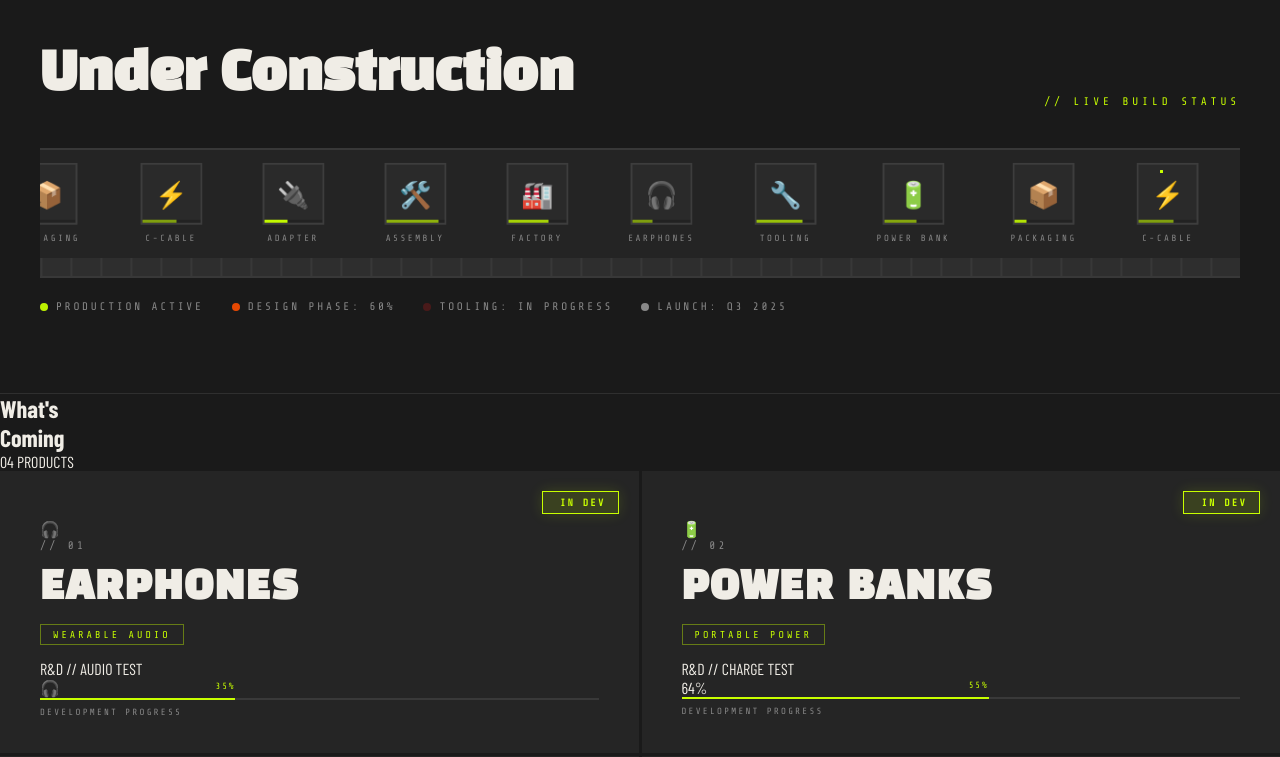
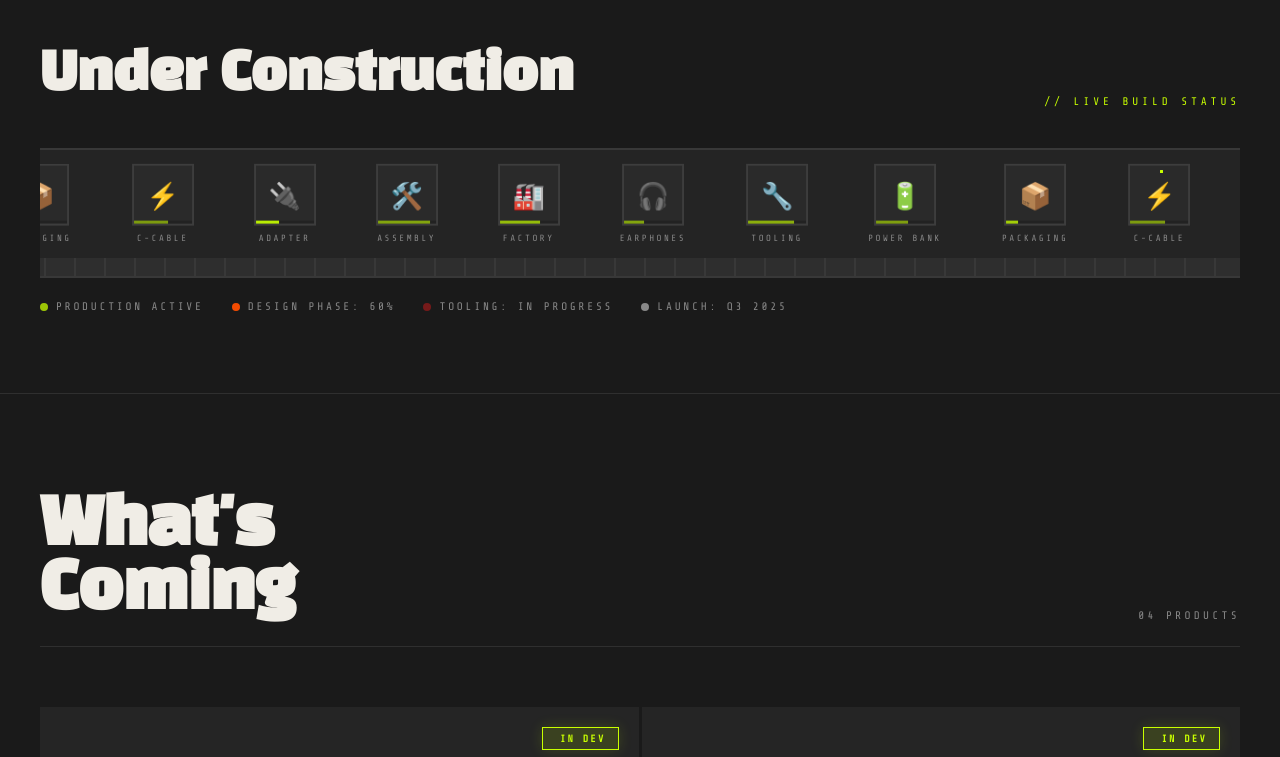
Before and after one commit to jaysnwn/CONQRETE_WEBSITE, a Next.js app: page / in a window 1280 px wide. Shown: the part 1400-2157 px from the top of the page. Built offline with nearby package versions, Linux system fonts and the light colour scheme; a web font is replaced by a local one.

Commit message:
fix: the whats coming in homepage

```diff
--- a/app/globals.css
+++ b/app/globals.css
@@ -127,6 +127,14 @@ footer { padding:40px; display:flex; justify-content:space-between; align-items:
 [data-theme="light"] .social-link:hover { color:#ff4500; }
 
 /* ====== HOME PAGE ====== */
+
+/* ====== HOME PAGE: WHAT'S COMING SECTION ====== */
+.products-section { padding:100px 40px; transition:background 0.5s; }
+.section-header { display:flex; justify-content:space-between; align-items:flex-end; margin-bottom:60px; border-bottom:1px solid var(--border); padding-bottom:24px; transition:border-color 0.5s; }
+.section-title { font-family:'Black Han Sans',sans-serif; font-size:clamp(36px,5vw,64px); letter-spacing:-0.01em; line-height:1; color:var(--text); transition:color 0.5s; }
+.section-num { font-family:'Share Tech Mono',monospace; font-size:11px; letter-spacing:0.3em; color:var(--muted); transition:color 0.5s; }
+.product-icon { font-size:44px; margin-bottom:22px; display:block; }
+
 .hero { min-height:100vh; display:flex; flex-direction:column; justify-content:center; padding:120px 40px 60px; position:relative; overflow:hidden; }
 .bg-word { position:absolute; top:50%; left:50%; transform:translate(-50%,-50%); font-family:'Black Han Sans',sans-serif; font-size:clamp(100px,22vw,320px); color:transparent; -webkit-text-stroke:1px var(--border); white-space:nowrap; letter-spacing:-0.02em; pointer-events:none; animation:bgPulse 8s ease-in-out infinite; transition:-webkit-text-stroke-color 0.5s; }
 @keyframes bgPulse { 0%,100%{opacity:0.4} 50%{opacity:0.9} }
@@ -242,7 +250,7 @@ footer { padding:40px; display:flex; justify-content:space-between; align-items:
 [data-theme="light"] .notify-success { color:#f0ede6; }
 
 /* ====== ABOUT PAGE ====== */
-.about-hero { min-height:100vh; display:flex; flex-direction:column; justify-content:flex-end; padding:0 40px 80px; position:relative; overflow:hidden; border-bottom:1px solid var(--border); }
+.about-hero { min-height:100vh; display:flex; flex-direction:column; justify-content:flex-end; padding:140 40px 80px; position:relative; overflow:hidden; border-bottom:1px solid var(--border); }
 .hero-bg-text { position:absolute; bottom:-40px; left:-20px; font-family:'Black Han Sans',sans-serif; font-size:clamp(120px,25vw,380px); color:transparent; -webkit-text-stroke:1px var(--border); white-space:nowrap; pointer-events:none; letter-spacing:-0.03em; line-height:1; animation:bgPulse 8s ease-in-out infinite; }
 .about-eyebrow { font-family:'Share Tech Mono',monospace; font-size:12px; letter-spacing:0.4em; color:var(--acid); text-transform:uppercase; margin-bottom:24px; display:flex; align-items:center; gap:12px; }
 .about-eyebrow::before { content:''; display:block; width:40px; height:2px; background:var(--acid); }
```
